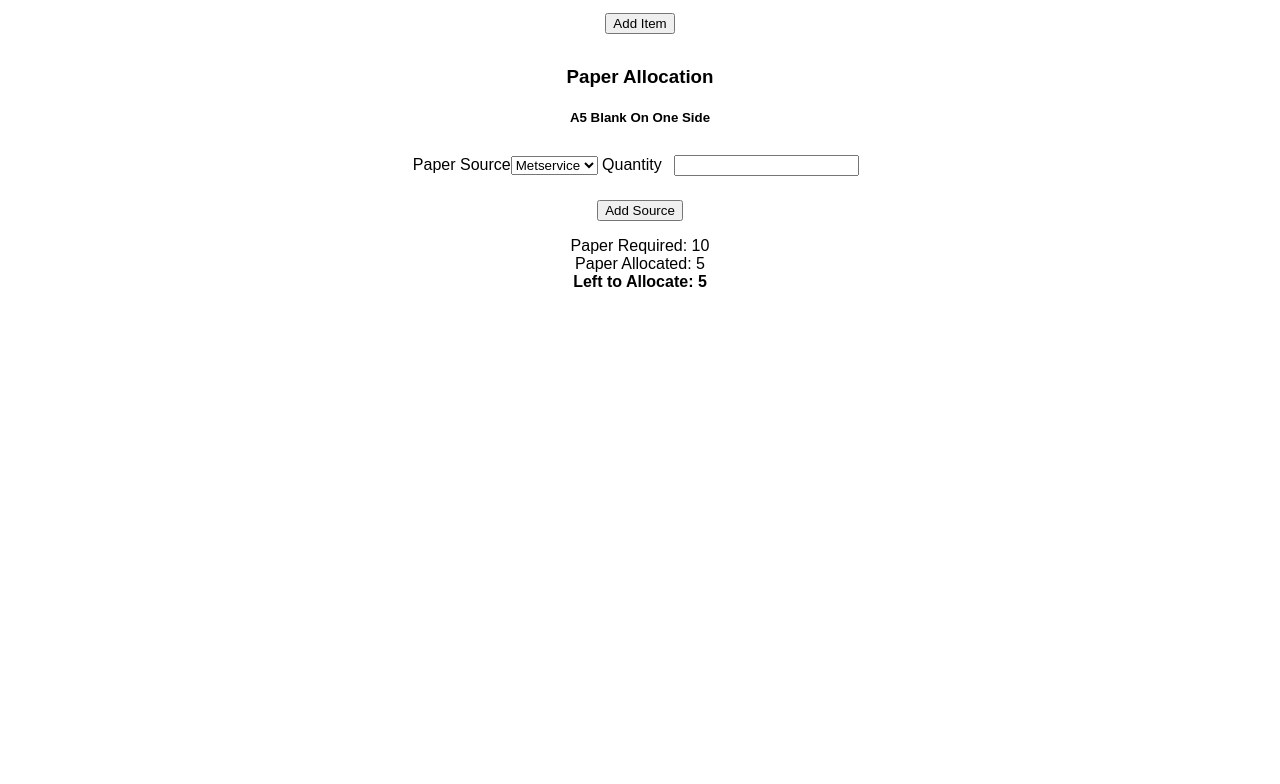
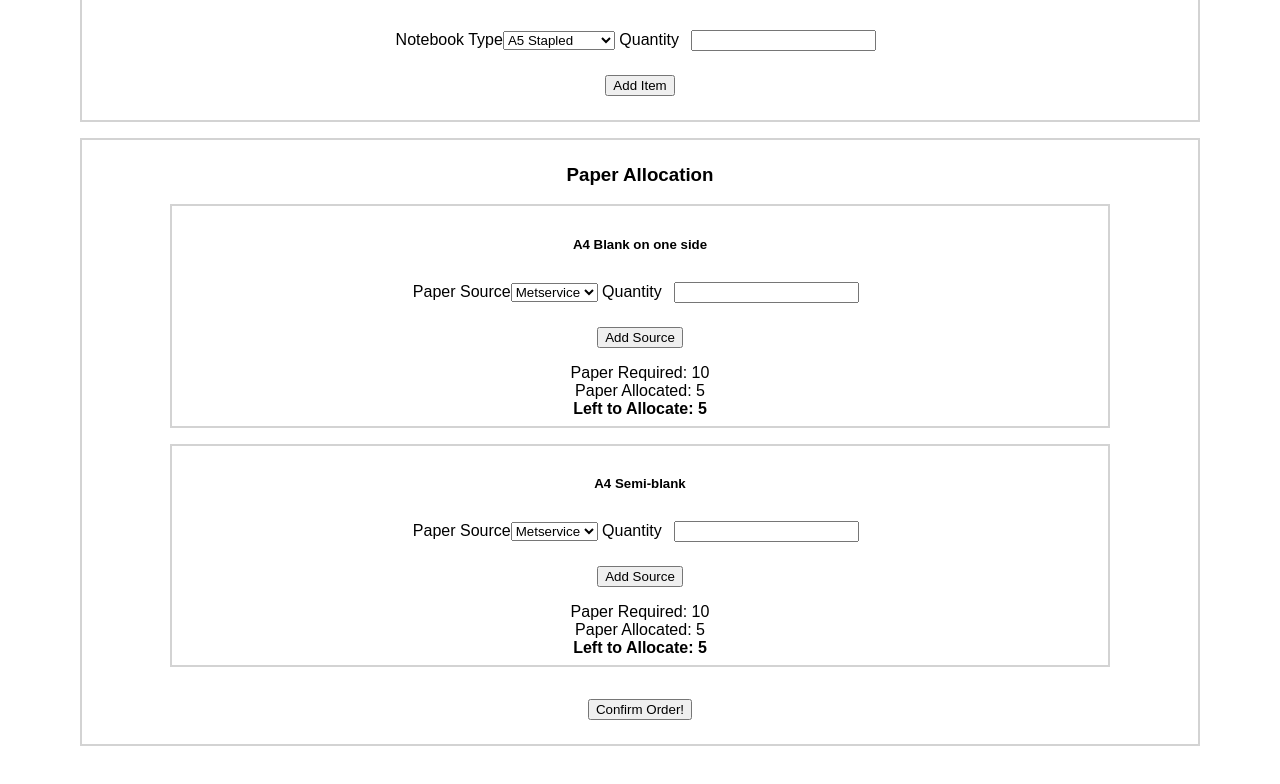
Before and after one commit to dwtong/pt-frontend, a React (Create React App) app: page / in a window 1280 px wide. Shown: the part 354-1138 px from the top of the page. Before the commit the page ends 800 px from the top, so only its background shows below. Built offline with nearby package versions, Linux system fonts and the light colour scheme.

Commit message:
Add borders, AllocatedQuantityFields component

```diff
--- a/src/App.js
+++ b/src/App.js
@@ -1,5 +1,7 @@
 import React, { Component } from 'react';
 import './App.css';
+
+const borderStyle = {"border": "2px solid lightgray", "padding": "0.5rem", "margin": "1rem 5rem"};
 
 const CUSTOMERS = ['Metservice', 'Flick', 'Strategy'];
 const NOTEBOOKS = [
@@ -58,9 +60,16 @@ class OrderForm extends Component {
   render () {
     return (
       <div>
+        <div style={borderStyle}>
           <OrderDetailsFields customers={CUSTOMERS} />
+        </div>
+        <div style={borderStyle}>
           <OrderItemsFields notebooks={NOTEBOOKS} />
-        <PaperAllocationFields paperSources={PAPER_SOURCES}/>
+        </div>
+        <div style={borderStyle}>
+          <PaperSourceFields paperSources={PAPER_SOURCES}/>
+          <button>Confirm Order!</button>
+        </div>
       </div>
     );
   }
@@ -97,12 +106,24 @@ const OrderItemsFields = ({ notebooks }) => {
   );
 };
 
-const PaperAllocationFields = ({ paperSources }) => {
+const PaperSourceFields = ({ paperSources }) => {
   return (
     <div>
       <h3>Paper Allocation</h3>
+      <div style={borderStyle}>
+        <AllocatedQuantityFields paperType={{name: 'A4 Blank on one side'}} paperSources={paperSources}/>
+      </div>
+      <div style={borderStyle}>
+        <AllocatedQuantityFields paperType={{name: 'A4 Semi-blank'}} paperSources={paperSources}/>
+      </div>
+    </div>
+  );
+};
+
+const AllocatedQuantityFields = ({ paperType, paperSources }) => {
+  return (
     <div>
-        <h5>A5 Blank On One Side</h5>
+      <h5>{paperType.name}</h5>
       <OptionsQuantityField
         label="Paper Source"
         options={paperSources.map(source => {
@@ -110,7 +131,6 @@ const PaperAllocationFields = ({ paperSources }) => {
         })}/>
       <button type="button">Add Source</button>
       <PaperAllocatedResults required={10} allocated={5} />
-      </div>
     </div>
   );
 };
```
Lines whose indentation alone changed are shown as unchanged.
